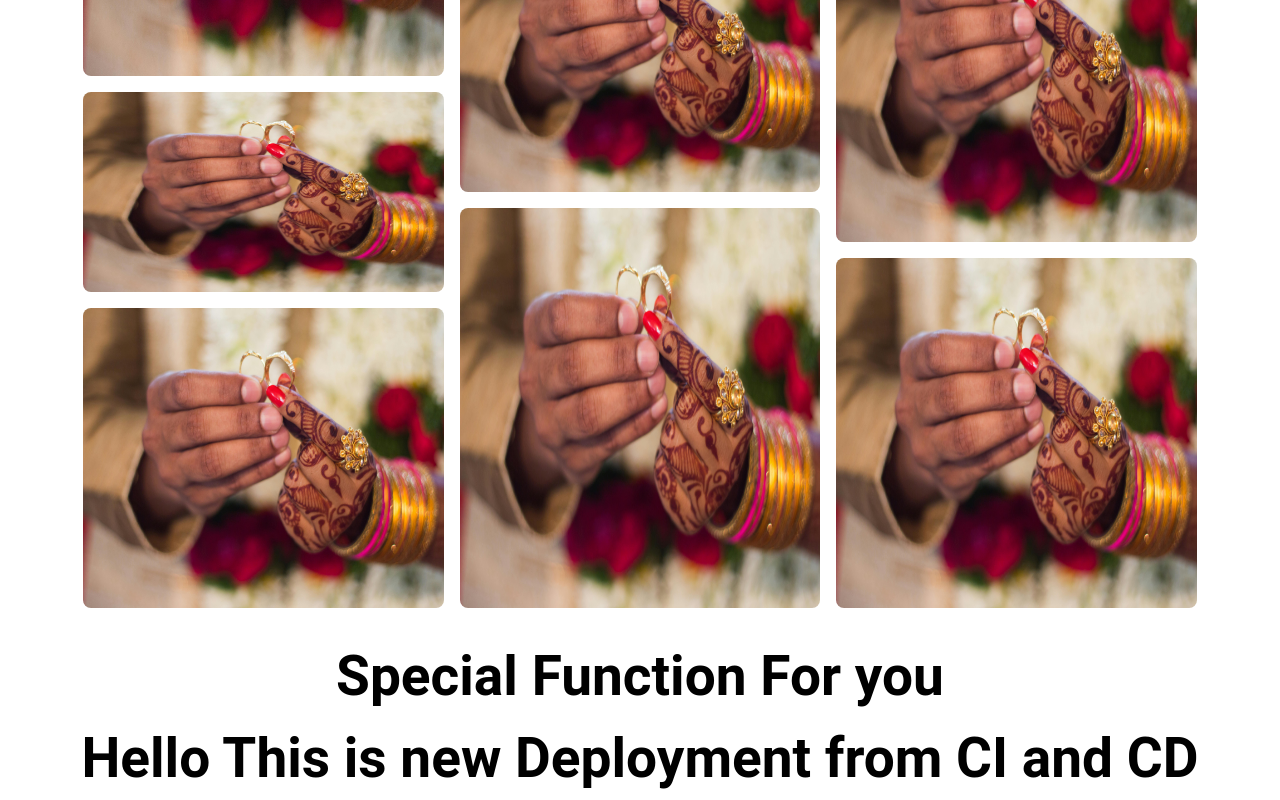
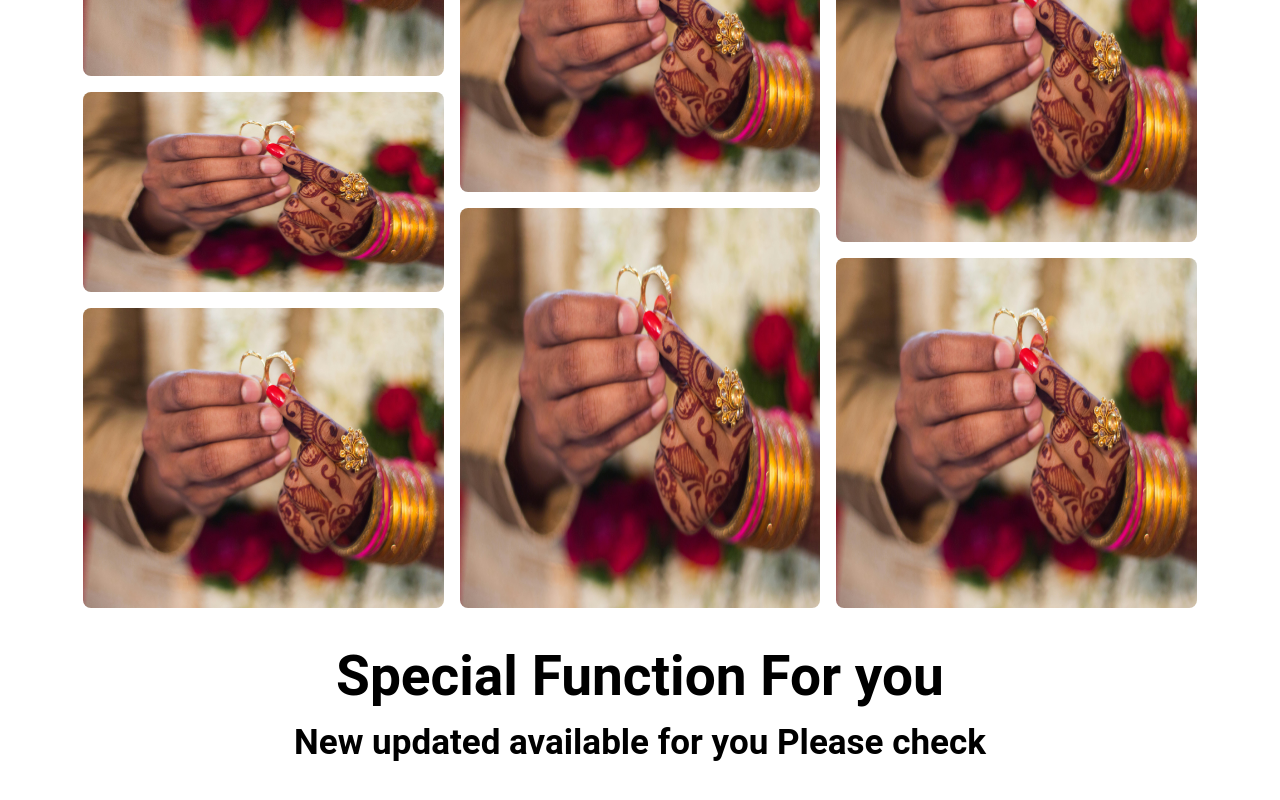
Before and after one commit to 9R9A2V6I/Ahir-Matrimonial, a React (Vite) app: page / in a window 1280 px wide. Shown: the part 2467-3267 px from the top of the page. After the commit the page ends 3237 px from the top, so only its background shows below. Built offline with nearby package versions, Linux system fonts and the light colour scheme.

Commit message:
SpecialFun-Update

```diff
--- a/src/component/SpecialFun.tsx
+++ b/src/component/SpecialFun.tsx
@@ -6,7 +6,7 @@ function SpecialFun() {
 
       <div className='w-[90%] flex justify-center items-center flex-col mt-4'>
         <h1 className=' heading lg:text-[55px] text-[25px]  font-semibold '>Special Function For you</h1>
-        <h1 className="heading lg:text-[55px] text-[25px]  font-semibold ">Hello This is new Deployment from CI and CD</h1>
+        <h1 className="heading lg:text-[35px] text-[20px]  font-semibold ">New updated available for you Please check</h1>
       </div></>
   )
 }
```
